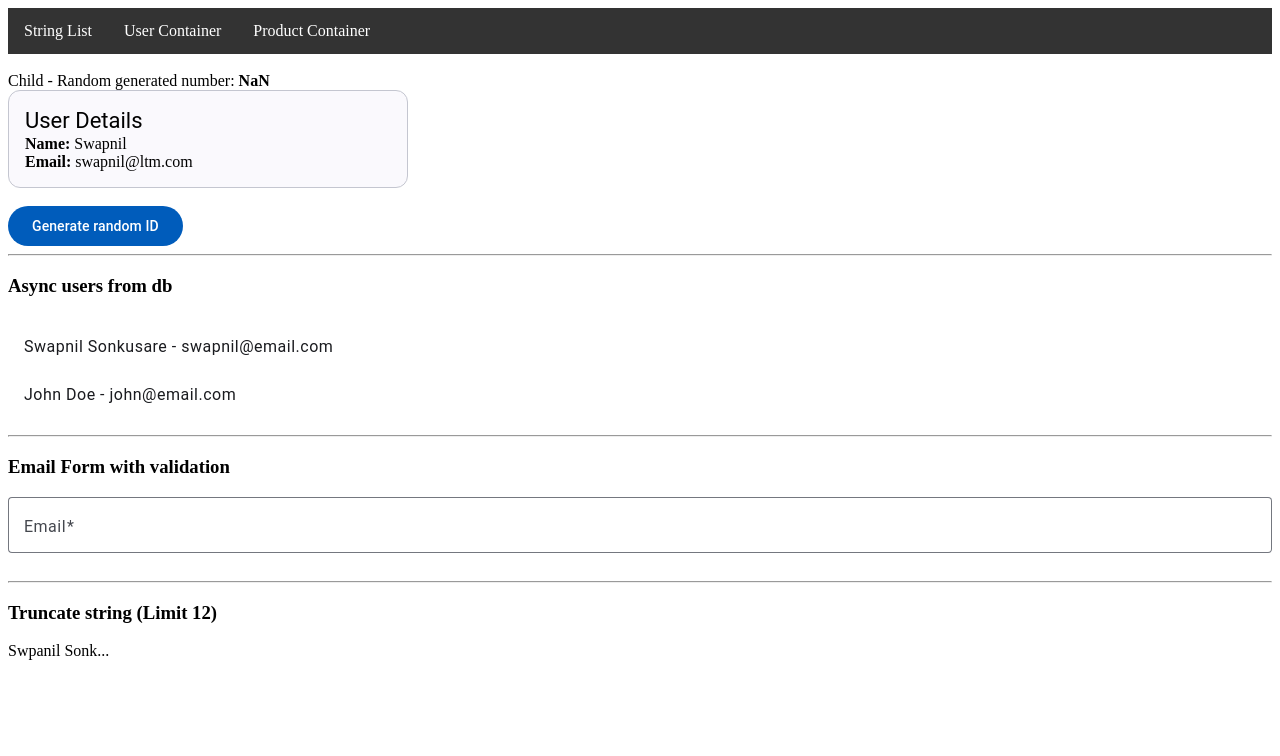
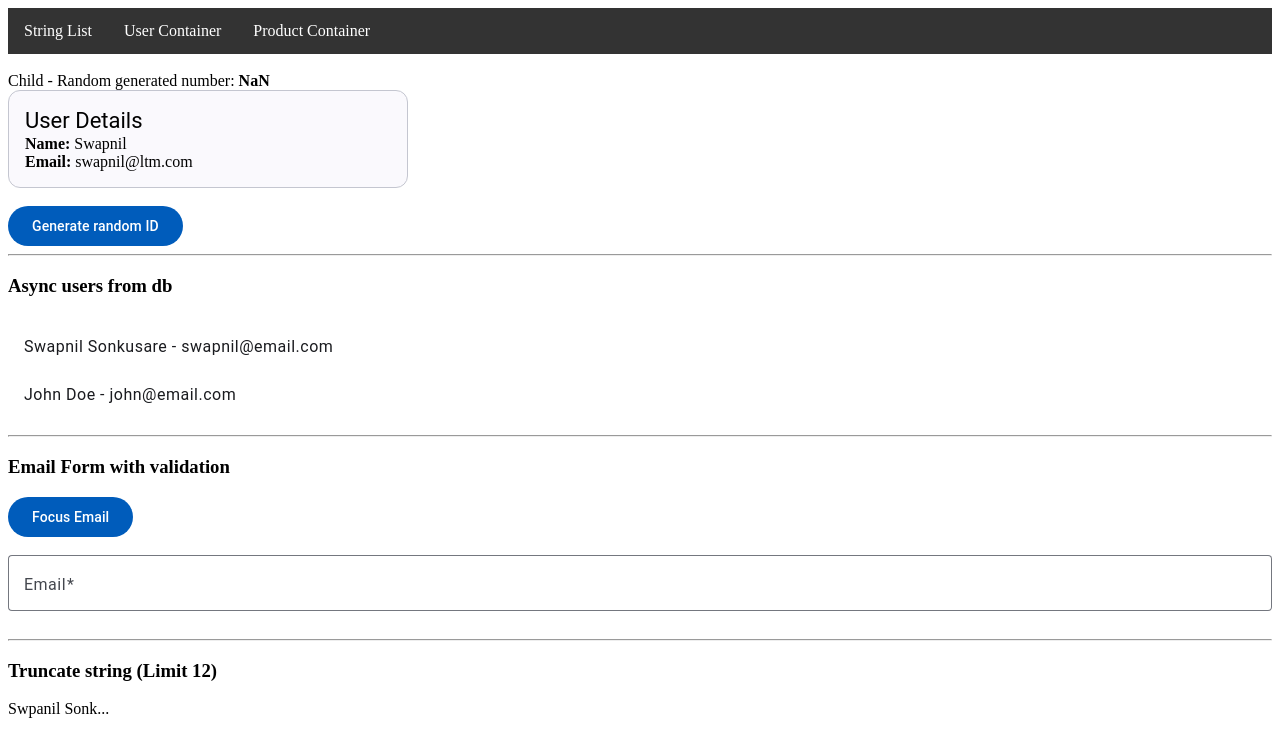
Before and after one commit to reblowrange/karat-assessment-one, an Angular app: page /home/user-container in a window 1280 px wide. Shown: the top 756 px of the page. Built offline with nearby package versions, Linux system fonts and the light colour scheme; data requests are answered from the project's data file.

Commit message:
Task #13 - ViewChild Access - Use @ViewChild to reference a email input element in user-container component and added buttono and corresponding method that sets focus to that input programmatically.

```diff
--- a/src/app/user-container/user-container.html
+++ b/src/app/user-container/user-container.html
@@ -10,12 +10,15 @@ Child - Random generated number: <strong> {{randomGeneratedId}} </strong>
 </mat-list>
 <hr />
 <h3>Email Form with validation</h3>
+<button matButton="filled" (click)="focusEmail()">
+  Focus Email
+</button>
+<br/><br/>
 <form [formGroup]="emailForm" class="email-form" novalidate>
-
     <mat-form-field appearance="outline" style="width: 100%;">
         <mat-label>Email</mat-label>
 
-        <input matInput type="email" formControlName="email" placeholder="Enter your email" />
+        <input #emailInput matInput type="email" formControlName="email" placeholder="Enter your email" />
 
         @if (emailForm.get('email')?.hasError('required')) {
         <mat-error>Email is required</mat-error>
--- a/src/app/user-container/user-container.ts
+++ b/src/app/user-container/user-container.ts
@@ -1,4 +1,4 @@
-import { Component, OnInit } from '@angular/core';
+import { Component, ElementRef, OnInit, ViewChild } from '@angular/core';
 import { UserCardComponent } from '../user-card-component/user-card-component';
 import { User } from '../models/common.model';
 import { RestService } from '../service/rest.service';
@@ -16,28 +16,35 @@ import { AuthService } from '../service/auth.service';
   styleUrl: './user-container.scss',
 })
 export class UserContainer implements OnInit {
+  @ViewChild('emailInput') emailInput!: ElementRef<HTMLInputElement>;
+
   public user = { name: 'Swapnil', email: 'swapnil@ltm.com' } as User;
   public randomGeneratedId = NaN;
   public data$: Observable<User[]>;
   public emailForm: FormGroup;
 
-  constructor(public restService: RestService, private authService: AuthService) {
+  constructor(
+    public restService: RestService,
+    private authService: AuthService,
+  ) {
     this.data$ = this.restService.getUsers();
 
     this.emailForm = new FormGroup({
       email: new FormControl('', [Validators.required, Validators.email]),
     });
-
   }
 
   ngOnInit(): void {
-    this.authService.login().subscribe(res => {
-      if (res)
-        console.log("Login Success")
+    this.authService.login().subscribe((res) => {
+      if (res) console.log('Login Success');
     });
   }
 
   public onGeneratedId(randomId: number): void {
     this.randomGeneratedId = randomId;
   }
+
+  public focusEmail(): void {
+    this.emailInput.nativeElement.focus();
+  }
 }
```
